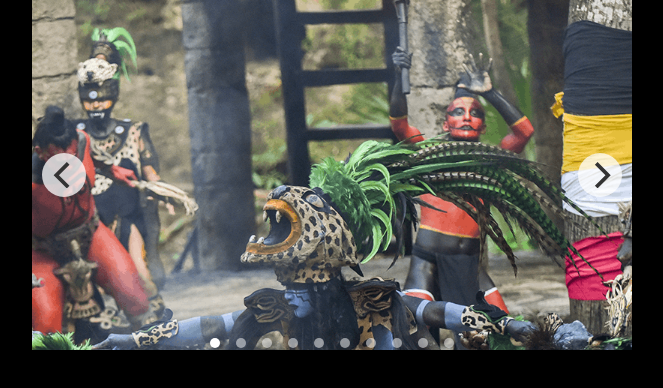
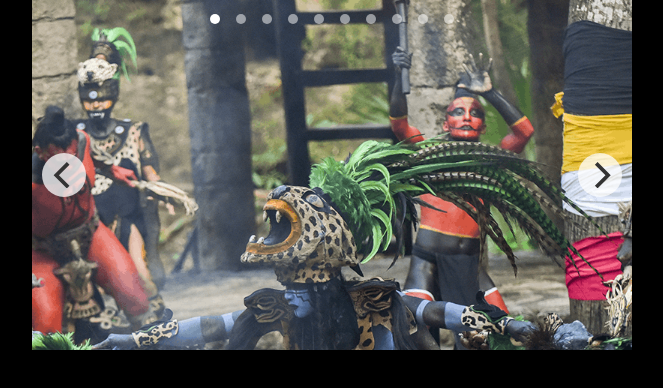
Before and after one commit to mariayalo/mariayalo.github.io, a plain HTML site: page index.html in a window 1280 px wide. Shown: the whole page, without its empty margins (308-971 px from the left). Drawn offline with nearby package versions, Linux system fonts and the light colour scheme.

Commit message:
Moved dots to top

```diff
--- a/css/flickity.css
+++ b/css/flickity.css
@@ -132,9 +132,9 @@ body {
 .flickity-page-dots {
   position: absolute;
   width: 100%;
-  bottom: 0;
+  top: 0;
   padding: 0;
-  margin: 0;
+  margin: 10px 0 0 0 ;
   list-style: none;
   text-align: center;
   line-height: 1;
```
